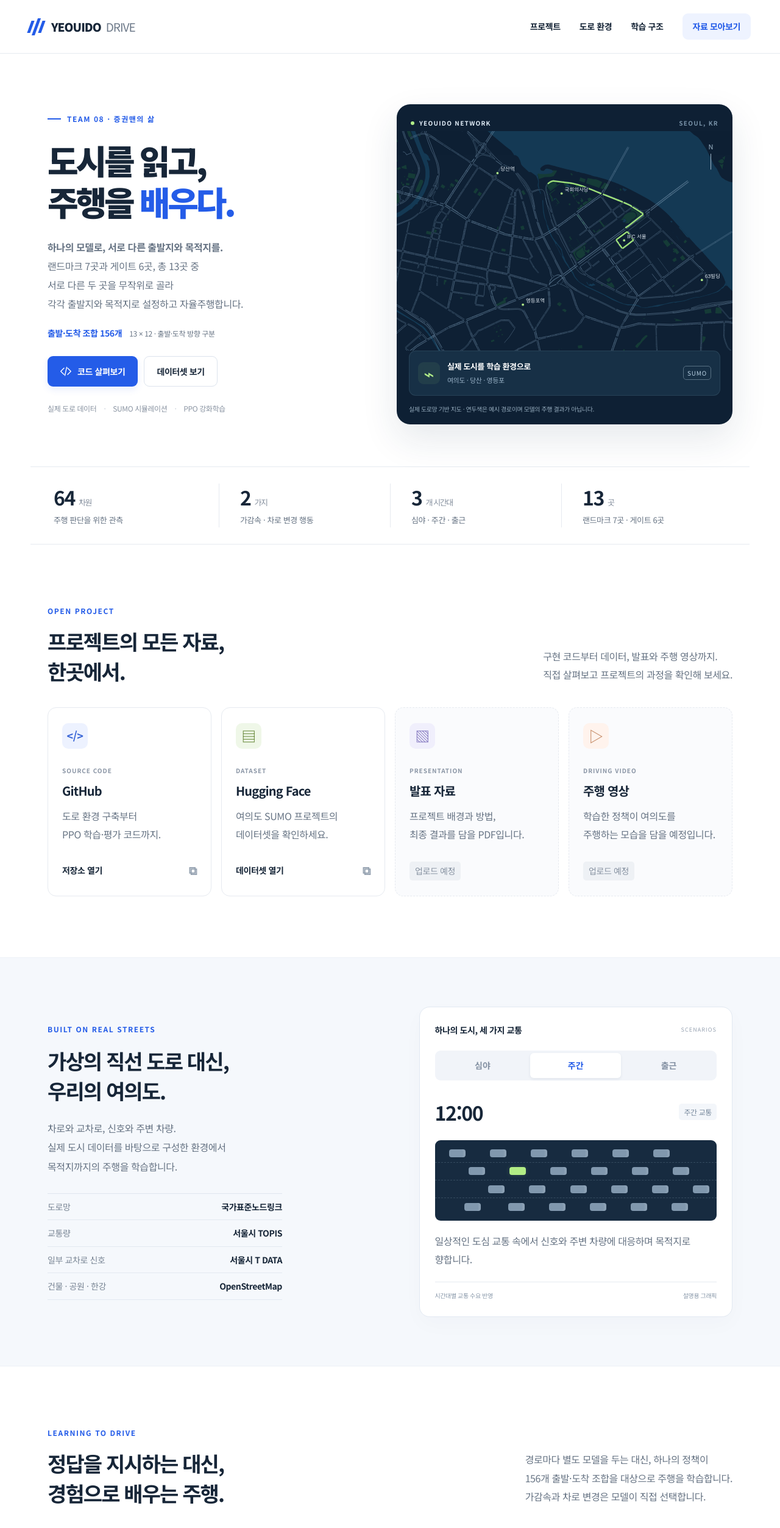
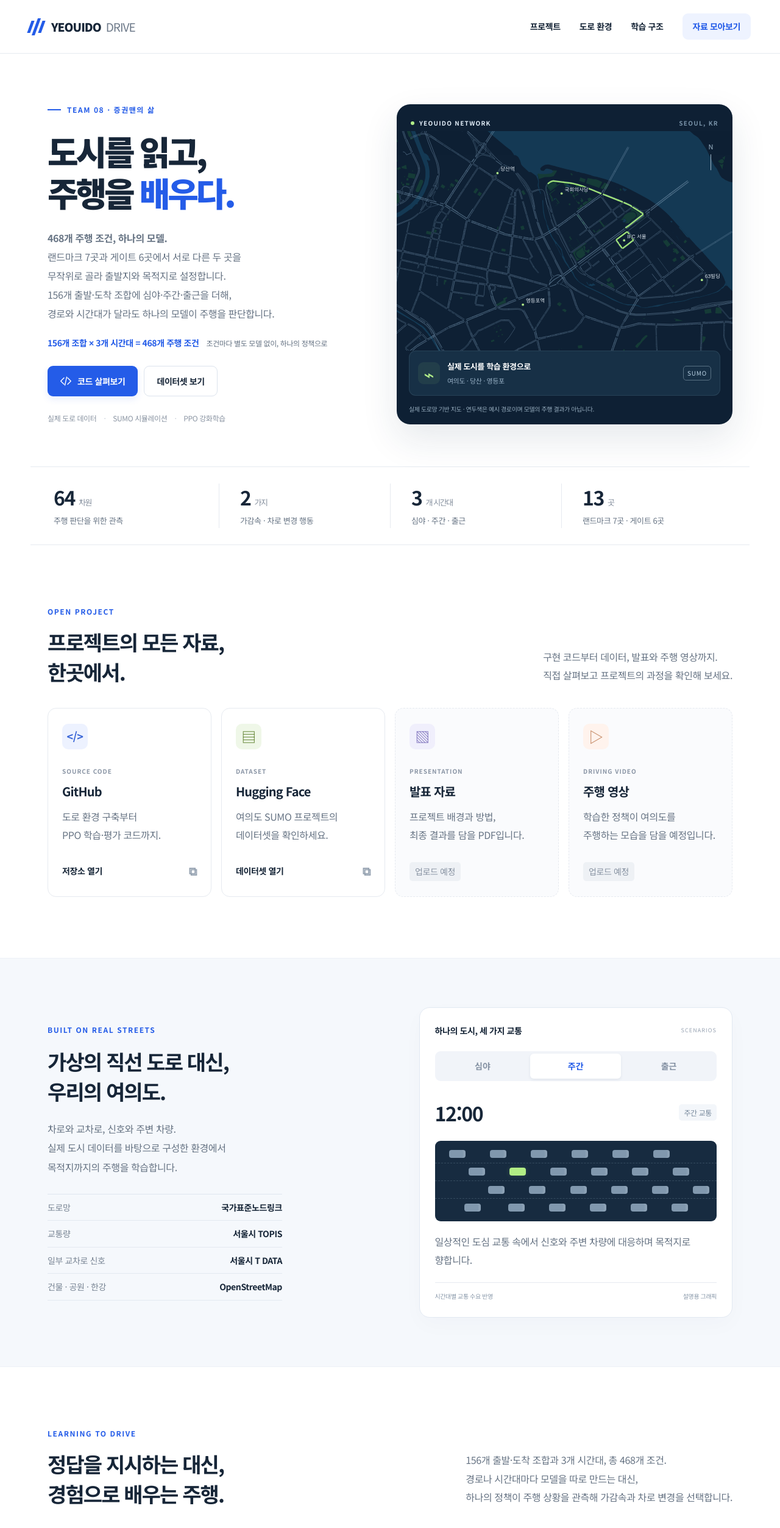
Before and after one commit to mk11226/yeouido-sumo, a plain HTML site: page index.html in a window 1280 px wide. Shown: the top 2506 px of the page at 61% size. Drawn offline with Linux system fonts and the light colour scheme.

Commit message:
하나의 모델로 468개 주행 조건을 다루는 구성 강조

```diff
--- a/index.html
+++ b/index.html
@@ -13,7 +13,7 @@
 <header class="header"><a href="#" class="brand" aria-label="YEOUIDO DRIVE 홈"><span class="brand-mark" aria-hidden="true"><i></i><i></i><i></i></span>YEOUIDO<span class="brand-light">DRIVE</span></a><nav aria-label="주요 메뉴"><a href="#project">프로젝트</a><a href="#environment">도로 환경</a><a href="#learning">학습 구조</a><a href="#resources" class="nav-pill">자료 모아보기</a></nav></header>
 <main id="main">
 <section class="hero wrap" id="project">
-<div class="hero-copy"><p class="eyebrow"><span class="tiny-line"></span> TEAM 08 · 증권맨의 삶</p><h1>도시를 읽고,<br>주행을 <span>배우다.</span></h1><p class="hero-desc"><strong>하나의 모델로, 서로 다른 출발지와 목적지를.</strong><br>랜드마크 7곳과 게이트 6곳, 총 13곳 중<br class="desktop-br"> 서로 다른 두 곳을 무작위로 골라<br class="desktop-br"> 각각 출발지와 목적지로 설정하고 자율주행합니다.</p><p class="route-count"><strong>출발·도착 조합 156개</strong><span>13 × 12 · 출발·도착 방향 구분</span></p><div class="hero-links"><a class="button primary" data-resource="github" href="https://github.com/mk11226/yeouido_sumo_ws/tree/final" target="_blank" rel="noopener noreferrer"><svg viewBox="0 0 24 24" aria-hidden="true"><path d="m8 5-7 7 7 7m8-14 7 7-7 7M14 3l-4 18"/></svg>코드 살펴보기</a><a class="button secondary" data-resource="dataset" href="https://huggingface.co/datasets/mk11226/yeouido_sumo" target="_blank" rel="noopener noreferrer">데이터셋 보기</a></div><div class="hero-meta"><span>실제 도로 데이터</span><span>SUMO 시뮬레이션</span><span>PPO 강화학습</span></div></div>
+<div class="hero-copy"><p class="eyebrow"><span class="tiny-line"></span> TEAM 08 · 증권맨의 삶</p><h1>도시를 읽고,<br>주행을 <span>배우다.</span></h1><p class="hero-desc"><strong>468개 주행 조건, 하나의 모델.</strong><br>랜드마크 7곳과 게이트 6곳에서 서로 다른 두 곳을<br class="desktop-br"> 무작위로 골라 출발지와 목적지로 설정합니다.<br>156개 출발·도착 조합에 심야·주간·출근을 더해,<br class="desktop-br"> 경로와 시간대가 달라도 하나의 모델이 주행을 판단합니다.</p><p class="route-count"><strong>156개 조합 × 3개 시간대 = 468개 주행 조건</strong><span>조건마다 별도 모델 없이, 하나의 정책으로</span></p><div class="hero-links"><a class="button primary" data-resource="github" href="https://github.com/mk11226/yeouido_sumo_ws/tree/final" target="_blank" rel="noopener noreferrer"><svg viewBox="0 0 24 24" aria-hidden="true"><path d="m8 5-7 7 7 7m8-14 7 7-7 7M14 3l-4 18"/></svg>코드 살펴보기</a><a class="button secondary" data-resource="dataset" href="https://huggingface.co/datasets/mk11226/yeouido_sumo" target="_blank" rel="noopener noreferrer">데이터셋 보기</a></div><div class="hero-meta"><span>실제 도로 데이터</span><span>SUMO 시뮬레이션</span><span>PPO 강화학습</span></div></div>
 <div class="hero-visual"><div class="map-top"><span><b class="live-dot"></b>YEOUIDO NETWORK</span><span>SEOUL, KR</span></div><img src="assets/yeouido-network.svg" alt="여의도·영등포 실제 SUMO 도로망과 국회의사당에서 IFC 서울로 연결되는 예시 경로" width="6207" height="4564" fetchpriority="high"><div class="map-compass" aria-hidden="true">N<span>│</span></div><div class="map-info"><span class="map-route-icon" aria-hidden="true">⌁</span><div><strong>실제 도시를 학습 환경으로</strong><span>여의도 · 당산 · 영등포</span></div><span class="map-tag">SUMO</span></div><p class="map-caption">실제 도로망 기반 지도 · 연두색은 예시 경로이며 모델의 주행 결과가 아닙니다.</p></div>
 </section>
 <div class="facts wrap" aria-label="프로젝트 구성"><div><strong>64<span>차원</span></strong><p>주행 판단을 위한 관측</p></div><div><strong>2<span>가지</span></strong><p>가감속 · 차로 변경 행동</p></div><div><strong>3<span>개 시간대</span></strong><p>심야 · 주간 · 출근</p></div><div><strong>13<span>곳</span></strong><p>랜드마크 7곳 · 게이트 6곳</p></div></div>
@@ -27,7 +27,7 @@
 <section id="environment" class="environment"><div class="wrap env-grid"><div class="env-copy"><p class="eyebrow">BUILT ON REAL STREETS</p><h2>가상의 직선 도로 대신,<br>우리의 여의도.</h2><p>차로와 교차로, 신호와 주변 차량.<br>실제 도시 데이터를 바탕으로 구성한 환경에서<br>목적지까지의 주행을 학습합니다.</p><div class="source-list"><div><span>도로망</span><strong>국가표준노드링크</strong></div><div><span>교통량</span><strong>서울시 TOPIS</strong></div><div><span>일부 교차로 신호</span><strong>서울시 T DATA</strong></div><div><span>건물 · 공원 · 한강</span><strong>OpenStreetMap</strong></div></div></div>
 <div class="scenario-panel"><div class="panel-heading"><span>하나의 도시, 세 가지 교통</span><span class="panel-note">SCENARIOS</span></div><div class="scenario-tabs" role="tablist" aria-label="교통 시간대"><button role="tab" id="tab-night" aria-controls="scenario-detail" aria-selected="false" tabindex="-1" data-scenario="night">심야</button><button role="tab" id="tab-day" aria-controls="scenario-detail" aria-selected="true" data-scenario="day">주간</button><button role="tab" id="tab-rush" aria-controls="scenario-detail" aria-selected="false" tabindex="-1" data-scenario="rush">출근</button></div><div id="scenario-detail" class="scenario-detail" role="tabpanel" tabindex="0" aria-labelledby="tab-day"><div class="scenario-time"><span id="scenario-hour">12:00</span><span id="scenario-title">주간 교통</span></div><div class="road-demo" aria-hidden="true"><div class="lane lane-one"></div><div class="lane lane-two"></div><div class="lane lane-three"></div><div class="lane lane-four"></div></div><p id="scenario-description">일상적인 도심 교통 속에서 신호와 주변 차량에 대응하며 목적지로 향합니다.</p><div class="scenario-footer"><span>시간대별 교통 수요 반영</span><span>설명용 그래픽</span></div></div></div>
 </div></section>
-<section id="learning" class="section wrap learning"><div class="section-head"><div><p class="eyebrow">LEARNING TO DRIVE</p><h2>정답을 지시하는 대신,<br>경험으로 배우는 주행.</h2></div><p>경로마다 별도 모델을 두는 대신, 하나의 정책이<br>156개 출발·도착 조합을 대상으로 주행을 학습합니다.<br>가감속과 차로 변경은 모델이 직접 선택합니다.</p></div><div class="learning-flow"><article><span class="flow-icon" aria-hidden="true">◎</span><h3>관측</h3><p>주변 차량과 신호,<br>도로와 경로 정보를 읽습니다.</p><span class="flow-label">64차원 관측</span></article><div class="flow-connector" aria-hidden="true"></div><article><span class="flow-icon" aria-hidden="true">⌘</span><h3>판단</h3><p>현재 정책이 가감속과<br>차로 변경 행동을 선택합니다.</p><span class="flow-label">PPO POLICY</span></article><div class="flow-connector" aria-hidden="true"></div><article><span class="flow-icon" aria-hidden="true">↻</span><h3>경험과 업데이트</h3><p>SUMO에서 주행 경험을 모아<br>보상으로 정책을 개선합니다.</p><span class="flow-label">ONLINE LEARNING</span></article></div>
+<section id="learning" class="section wrap learning"><div class="section-head"><div><p class="eyebrow">LEARNING TO DRIVE</p><h2>정답을 지시하는 대신,<br>경험으로 배우는 주행.</h2></div><p>156개 출발·도착 조합과 3개 시간대, 총 468개 조건.<br>경로나 시간대마다 모델을 따로 만드는 대신,<br>하나의 정책이 주행 상황을 관측해 가감속과 차로 변경을 선택합니다.</p></div><div class="learning-flow"><article><span class="flow-icon" aria-hidden="true">◎</span><h3>관측</h3><p>주변 차량과 신호,<br>도로와 경로 정보를 읽습니다.</p><span class="flow-label">64차원 관측</span></article><div class="flow-connector" aria-hidden="true"></div><article><span class="flow-icon" aria-hidden="true">⌘</span><h3>판단</h3><p>현재 정책이 가감속과<br>차로 변경 행동을 선택합니다.</p><span class="flow-label">PPO POLICY</span></article><div class="flow-connector" aria-hidden="true"></div><article><span class="flow-icon" aria-hidden="true">↻</span><h3>경험과 업데이트</h3><p>SUMO에서 주행 경험을 모아<br>보상으로 정책을 개선합니다.</p><span class="flow-label">ONLINE LEARNING</span></article></div>
 <details class="observation"><summary><span>모델은 어떤 정보를 보나요?</span><span class="obs-summary">64차원 입력 구성 <span class="plus" aria-hidden="true">+</span></span></summary><div class="obs-grid"><div><strong>31<span>개</span></strong><h4>자차 · 주변 교통</h4><p>자차 속도, 주변 5개 차로의 앞뒤 차량 거리와 상대속도, 연결성, 밀도.</p></div><div><strong>9<span>개</span></strong><h4>신호 · 주행 상황</h4><p>신호와 정지선, 교차로 거리, 남은 경로, 제한속도, 교차로 상대 차량과 먼 앞차 정보.</p></div><div><strong>24<span>개</span></strong><h4>지도 기반 경로 정보</h4><p>도로 단위 다음 회전 방향 4개와 주변 5개 차로의 정적 연결 방향 20개. 추천 차로 명령은 제공하지 않습니다.</p></div></div></details>
 <div class="research-note"><span class="note-symbol" aria-hidden="true">i</span><p><strong>현재는 보조 없는 64차원 모델의 학습 환경을 구성한 단계입니다.</strong> 최종 주행 성능과 평가 결과는 학습 완료 후 공개합니다. 기존 보조 사용 모델의 성능을 새 모델의 결과로 표시하지 않습니다.</p></div></section>
 <section class="closing wrap"><div><p class="eyebrow">EXPLORE THE PROJECT</p><h2>도시 속 자율주행,<br>그 과정을 함께 확인하세요.</h2></div><a class="button primary" href="#resources">프로젝트 자료 보기</a></section>
```
